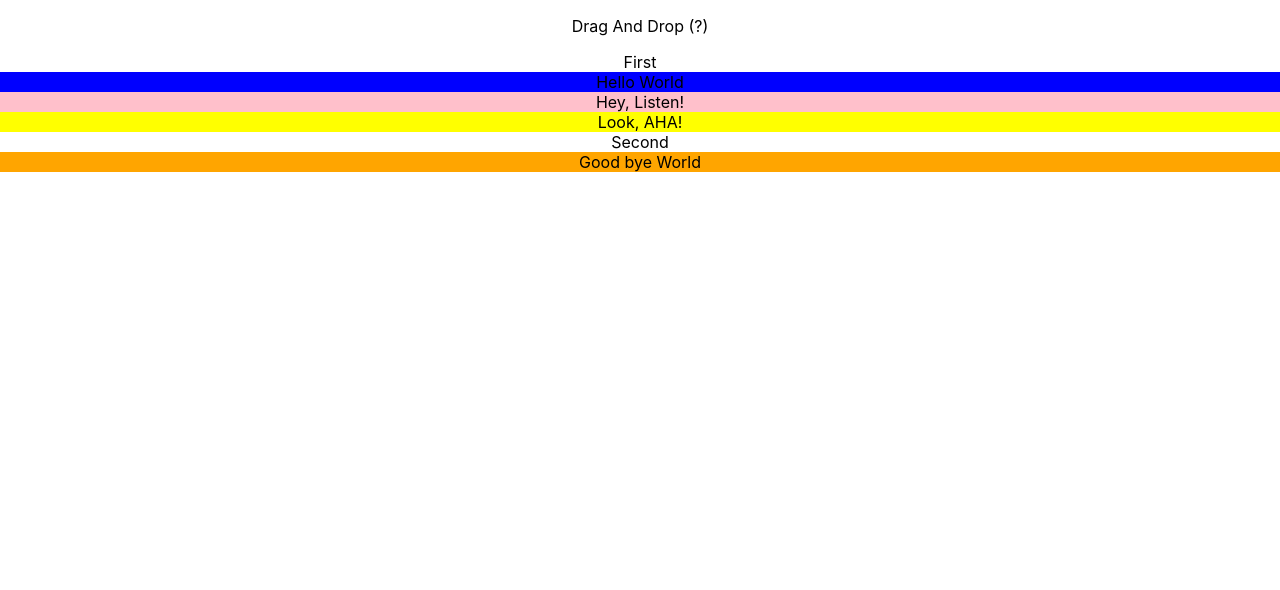
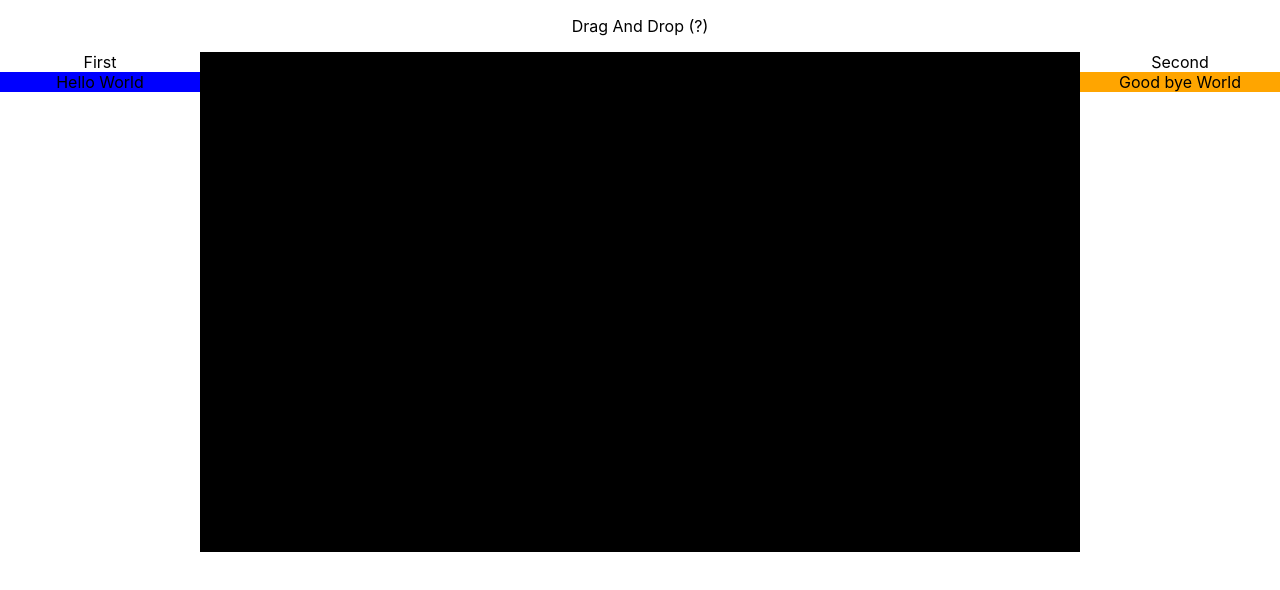
Before and after one commit to juliusdejon/drag-box, a React (Create React App) app: page / in a window 1280 px wide. Shown: the top 590 px of the page. Built offline with nearby package versions, Linux system fonts and the light colour scheme.

Commit message:
Added other logic

```diff
--- /dev/null
+++ b/src/DragandDrop.css
@@ -0,0 +1,30 @@
+.containerDrag{
+  display: inline-block;
+
+  width: 100vw;
+  height: 500px;
+
+  background-color: BLACK;
+}
+
+.firstContainer{
+  display: inline-block;
+
+  width: 200px;
+  height: 100%;
+
+  background-color: WHITE;
+
+  float: left;
+}
+
+.secondContainer{
+  display: inline-block;
+
+  width: 200px;
+  height: 100%;
+
+  background-color: WHITE;
+
+  float: right;
+}
--- a/src/DragandDrop.js
+++ b/src/DragandDrop.js
@@ -1,23 +1,24 @@
 import React, {Component} from 'react';
+import './DragandDrop.css'
 
 class DragandDrop extends Component{
 
   state ={
+    first: {
+      name: 'Hello World',
+      category: 'first',
+      bgColor: 'BLUE',
+    },
+    second:{
+      name: 'Good bye World',
+      category: 'second',
+      bgColor: 'ORANGE',
+    },
     boxContents: [
       {
         name: 'Hello World',
         category: 'first',
         bgColor: 'BLUE',
-      },
-      {
-        name: 'Hey, Listen!',
-        category: 'first',
-        bgColor: 'PINK',
-      },
-      {
-        name: 'Look, AHA!',
-        category: 'first',
-        bgColor: 'YELLOW',
       },
       {
         name: 'Good bye World',
@@ -27,7 +28,7 @@ class DragandDrop extends Component{
     ]
   }
 
-  onDragOver = (event) =>{
+  onDragOver = (event, id) =>{
     event.preventDefault();
   }
 
@@ -75,17 +76,18 @@ class DragandDrop extends Component{
     return(
       <div className='containerDrag'>
 
-        <div className='firstContainer' onDragOver={(event) => this.onDragOver(event)}
+        <div className='draggable firstContainer' onDragOver={(event) => this.onDragOver(event)}
          onDrop={(event) => this.onDrop(event, 'first')}>
           <span>First</span>
           {boxContents.first}
         </div>
 
-        <div className='droppable' onDragOver={(event) => this.onDragOver(event)}
+        <div className='dragabble secondContainer' onDragOver={(event) => this.onDragOver(event)}
           onDrop={(event) => this.onDrop(event, 'second')}>
           <span>Second</span>
           {boxContents.second}
         </div>
+
       </div>
     );
 
@@ -93,4 +95,102 @@ class DragandDrop extends Component{
 
 }
 
+class DragAndDropItems extends Component{
+  onDragStart(event){
+    event.dataTransfer.setData('id', event.target.key);
+  }
+
+  onDragOver(event){
+    event.preventDefault();
+  }
+
+  onDrop(event){
+    let id = event.dataTransfer.getData('id');
+
+    event.target.appendChild(document.getElementById(id));
+  }
+
+  onDragEnter(event){
+    event.dataTransfer.setData('id2', event.target.key);
+    console.log('id2: ', event.target.key);
+  }
+
+  onDragLeave(event){
+    event.dataTransfer.clearData('id2');
+  }
+
+  render(){
+    const {id, bgColor, name}= this.props;
+    return(
+      <div
+        onDrop={(event) => this.onDrop(event)}
+        onDragOver={(event) => this.onDragOver(event)}
+      >
+
+         <div
+          onDragStart={(event) => this.onDragStart(event)}
+
+          onDragEnter={(event) => this.onDragEnter(event)}
+          onDragLeave={(event) => this.onDragLeave(event)}
+          draggable
+          className='draggable'
+          style={{backgroundColor: bgColor}}
+          id={id}
+        >
+          {name}
+        </div>
+      </div>
+
+
+    )
+  }
+
+}
+
+class DragandDrop2 extends Component{
+  constructor(props){
+    super(props);
+
+    this.state={
+      first: {
+        name: 'Hello World',
+        id: 'first',
+        bgColor: 'BLUE',
+      },
+      second:{
+        name: 'Good bye World',
+        id: 'second',
+        bgColor: 'ORANGE',
+      },
+    }
+  }
+
+  render(){
+    const {first, second} = this.state;
+
+
+    const firsts = <DragAndDropItems id={first.id}
+    name={first.name}
+    bgColor={first.bgColor}
+    />;
+
+    const seconds = <DragAndDropItems id={second.id}
+    name={second.name}
+    bgColor={second.bgColor}
+    />;
+
+    return(
+      <div>
+        <div className='draggable firstContainer'>
+          {firsts}
+        </div>
+
+        <div className='draggable firstContainer'>
+         {seconds}
+        </div>
+      </div>
+    )
+  }
+}
+
 export default DragandDrop;
```
